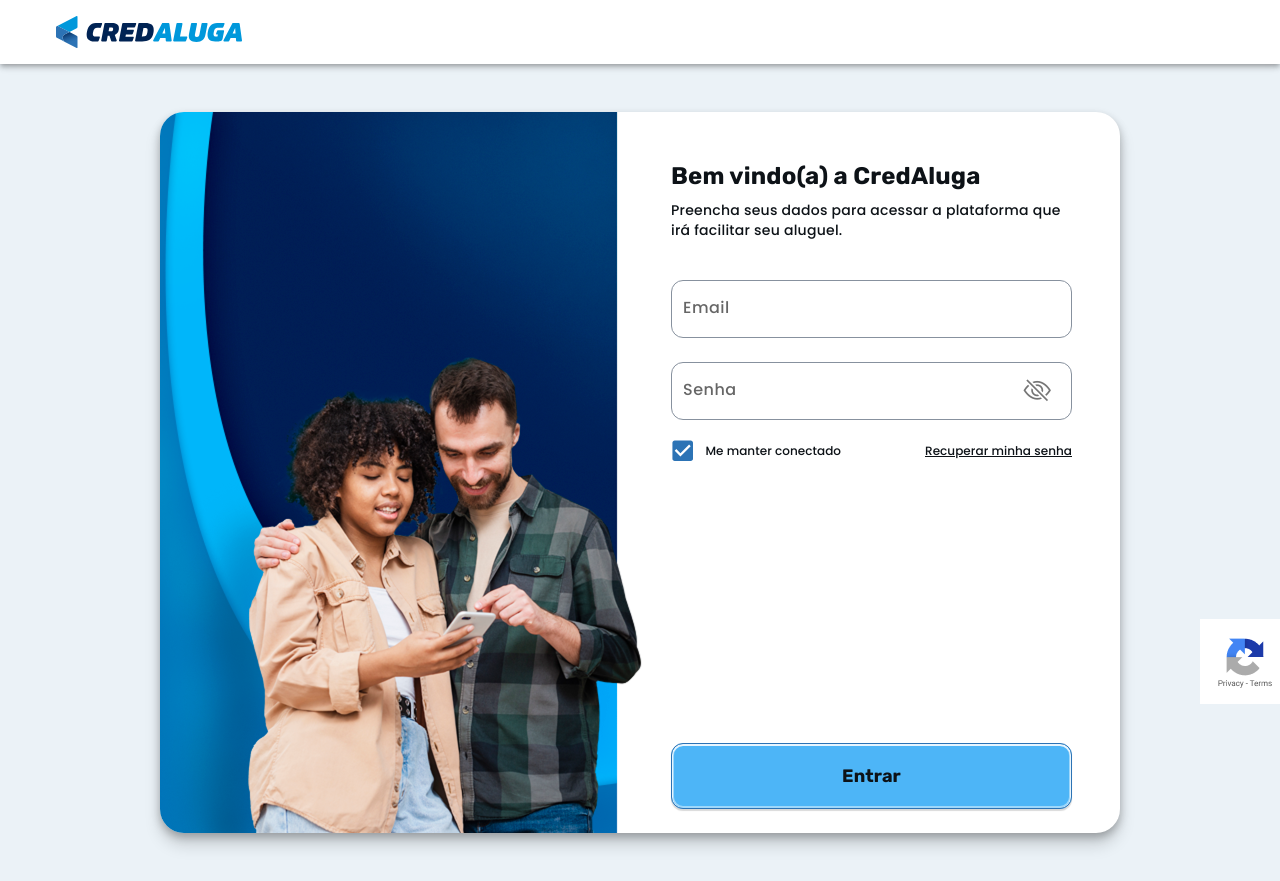
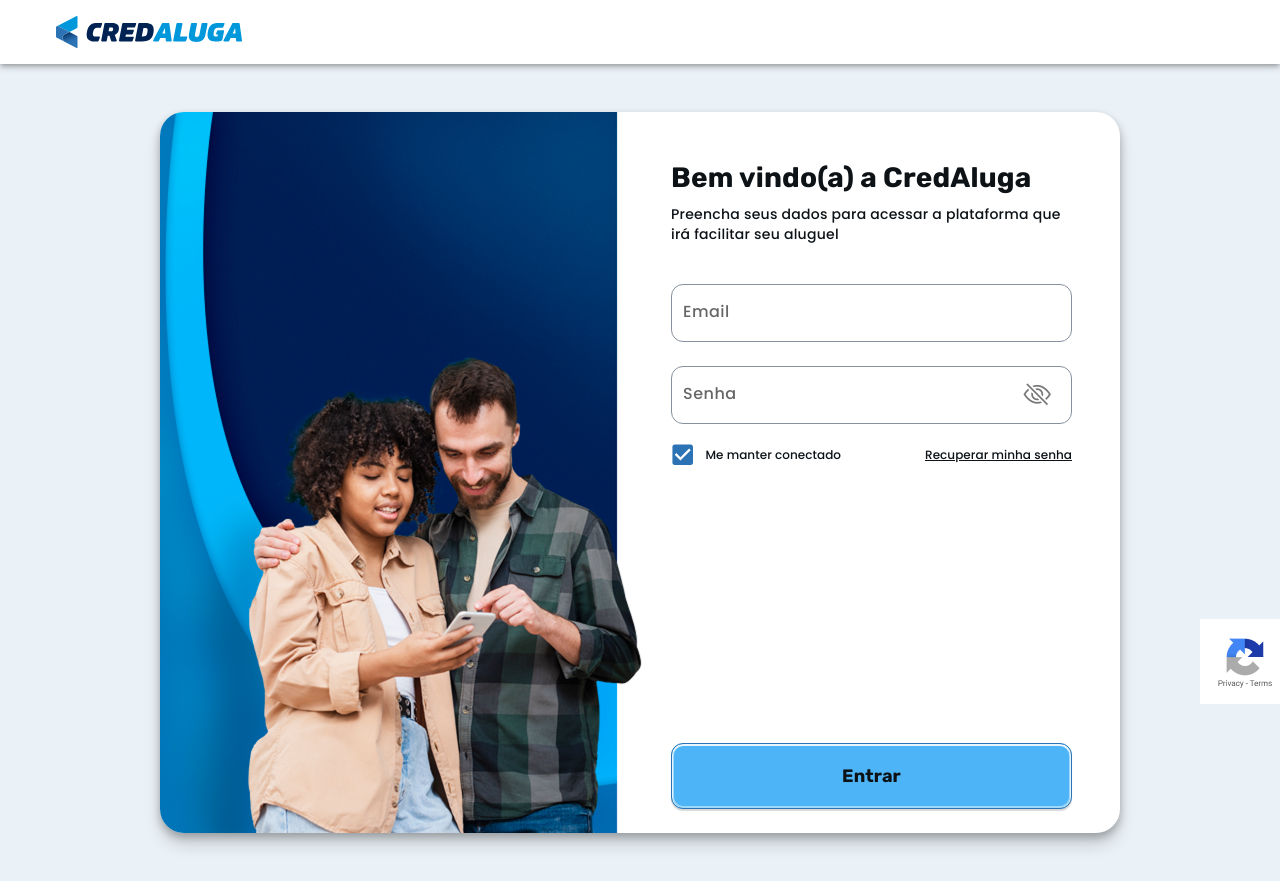
Before and after one commit to brunoamoroso/onboarding-credaluga, a Next.js app: page /login in a window 1280 px wide. Built offline with nearby package versions, Linux system fonts and the light colour scheme.

Commit message:
Another fine adjustment to the tile of login

```diff
--- a/app/login/page.tsx
+++ b/app/login/page.tsx
@@ -139,13 +139,13 @@
               >
                 <Grid container item gap={"8px"} flexDirection={"column"}>
                   <Grid item>
-                    <Typography variant="headlineSmall">
+                    <Typography variant="headlineMedium">
                       Bem vindo(a) a CredAluga
                     </Typography>
                   </Grid>
                   <Typography variant="bodyMedium">
                     Preencha seus dados para acessar a plataforma que irá
-                    facilitar seu aluguel.
+                    facilitar seu aluguel
                   </Typography>
                 </Grid>
 
```
